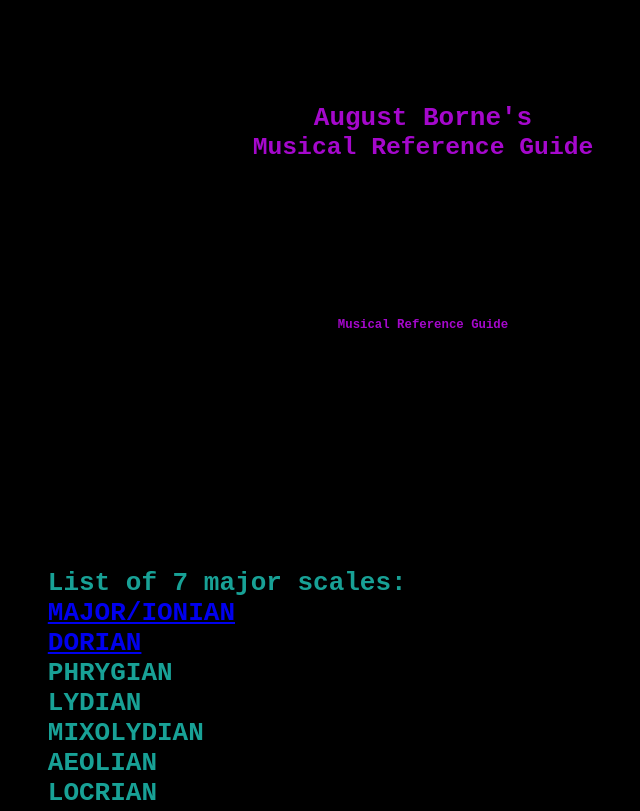
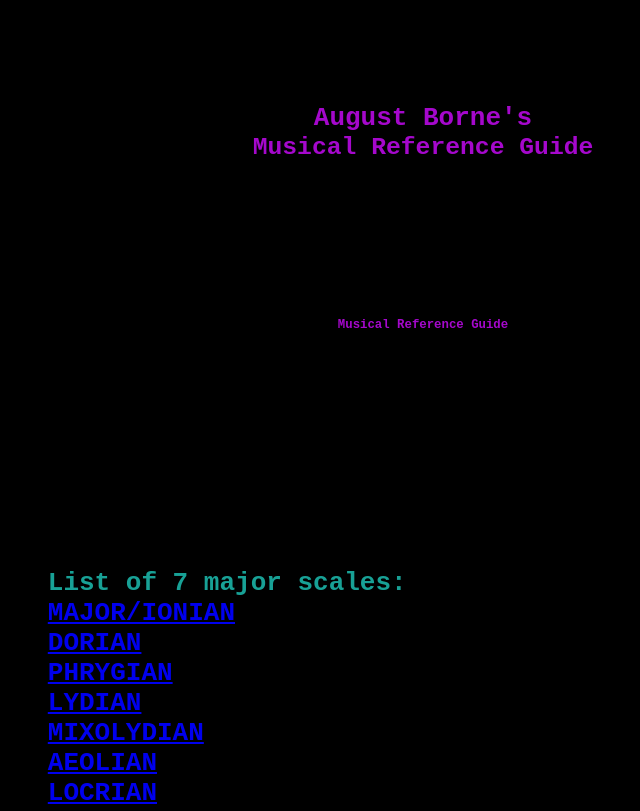
Before and after one commit to AugustBorne/music-reference, a plain HTML site: page index.html in a window 1280 px wide. Shown: the top 811 px of the page, without its empty margins (121-761 px from the left). Drawn offline with Linux system fonts and the light colour scheme.

Commit message:
Update index.html

```diff
--- a/index.html
+++ b/index.html
@@ -53,7 +53,7 @@
           <body>
 		  <h1>August Borne's<br><div class="small">Musical Reference Guide</div></h1>
              <h1 class="small">Musical Reference Guide<h1>
-		     <p>List of 7 major scales:<br> <a href="#major">MAJOR/IONIAN</a><br><a href="#dorian">DORIAN</a><br>PHRYGIAN<br>LYDIAN<br>MIXOLYDIAN<br>AEOLIAN<br>LOCRIAN</p>
+		     <p>List of 7 major scales:<br> <a href="#major">MAJOR/IONIAN</a><br><a href="#dorian">DORIAN</a><br><a href="#phrygian">PHRYGIAN</a><br><a href="lydian">LYDIAN</a><br><a href="mixolydian">MIXOLYDIAN</a><br><a href="aeolian">AEOLIAN</a><br><a href="locrian">LOCRIAN</a></p>
 		     <h3 id="major">major/ionian scale:<br>
 			     A,B,C#/Db,D,E,F#/Gb,G#/Ab,A<br>
 			     A#/Bb,C,D,D#/Eb,F,G,A,A#/Bb<br>
@@ -82,7 +82,7 @@
 			     G,A,A#/Bb,C,D,E,F,G<br>
 			     G#/Ab,A#/Bb,B,C#/Db,D#/Eb,F,F#/Gb,G#/Ab<br>
 		     </h3>
-		     <h3>    phrygian scale:<br>
+		     <h3 id="phrygian">    phrygian scale:<br>
 			     A,A#/Bb,C,D,E,F,G,A<br>
 			     A#/Bb,B,C#/Db,D#/Eb,F,F#/Gb,G#/Ab,A#/Bb<br>
 			     B,C,D,E,F#/Gb,G,A,B<br>
@@ -96,7 +96,7 @@
 			     G,G#/Ab,A#/Bb,C,D,D#/Eb,F,G<br>
 			     G#/Ab,A,B,C#/Db,D#/Eb,E,F#/Gb,G#/Ab<br>
 		     </h3>
-		     <h3>    lydian scale:<br>
+		     <h3 id="lydian">    lydian scale:<br>
 			     A,B,C#/Db,D#/Eb,E,F#/Gb,G#/Ab,A<br>
 			     A#/Bb,C,D,E,F,G,A,A#/Bb<br>
 			     B,C#/Db,D#/Eb,F,F#/Gb,G#/Ab,A#/Bb,B<br>
@@ -110,7 +110,7 @@
 			     G,A,B,C#/Db,D,E,F#/Gb,G<br>
 			     G#/Ab,A#/Bb,C,D,D#/Eb,F,G,G#/Ab<br>
 		     </h3>
-		     <h3>mixolydian scale:<br>
+		     <h3 id="mixolydian">mixolydian scale:<br>
 			     A,B,C#/Db,D,E,F#/Gb,G,A<br>
 			     A#/Bb,C,D,D#/Eb,F,G,G#/Ab,A#/Bb<br>
 			     B,C#/Db,D#/Eb,E,F#/Gb,G#/Ab,A,B<br>
@@ -124,7 +124,7 @@
 			     G,A,B,C,D,E,F,G<br>
 			     G#/Ab,A#/Bb,C,C#/Db,D#/Eb,F,F#/Gb,G#/Ab<br>
 		     </h3>
-		     <h3>aeolian scale:<br>
+		     <h3 id="aeolian">aeolian scale:<br>
 			     A,B,C,D,E,F,G,A<br>
 			     A#/Bb,C,C#/Db,D#/Eb,F,F#/Gb,G#/Ab,A#/Bb<br>
 			     B,C#/Db,D,E,F#/Gb,G,A,B<br>
@@ -138,7 +138,7 @@
 			     G,A,A#/Bb,C,D,D#/Eb,F,G<br>
 			     G#/Ab,A#/Bb,B,C#/Db,D#/Eb,E,F#/Gb,G#/Ab<br>
 		     </h3>
-		     <h3>locrian scale:<br>
+		     <h3 id="locrian">locrian scale:<br>
 			     A,A#/Bb,C,D,D#/Eb,F,G,A<br>
 			     A#/Bb,B,C#/Db,D#/Eb,E,F#/Gb,G#/Ab,A#/Bb<br>
 			     B,C,D,E,F,G,A,B<br>
```
